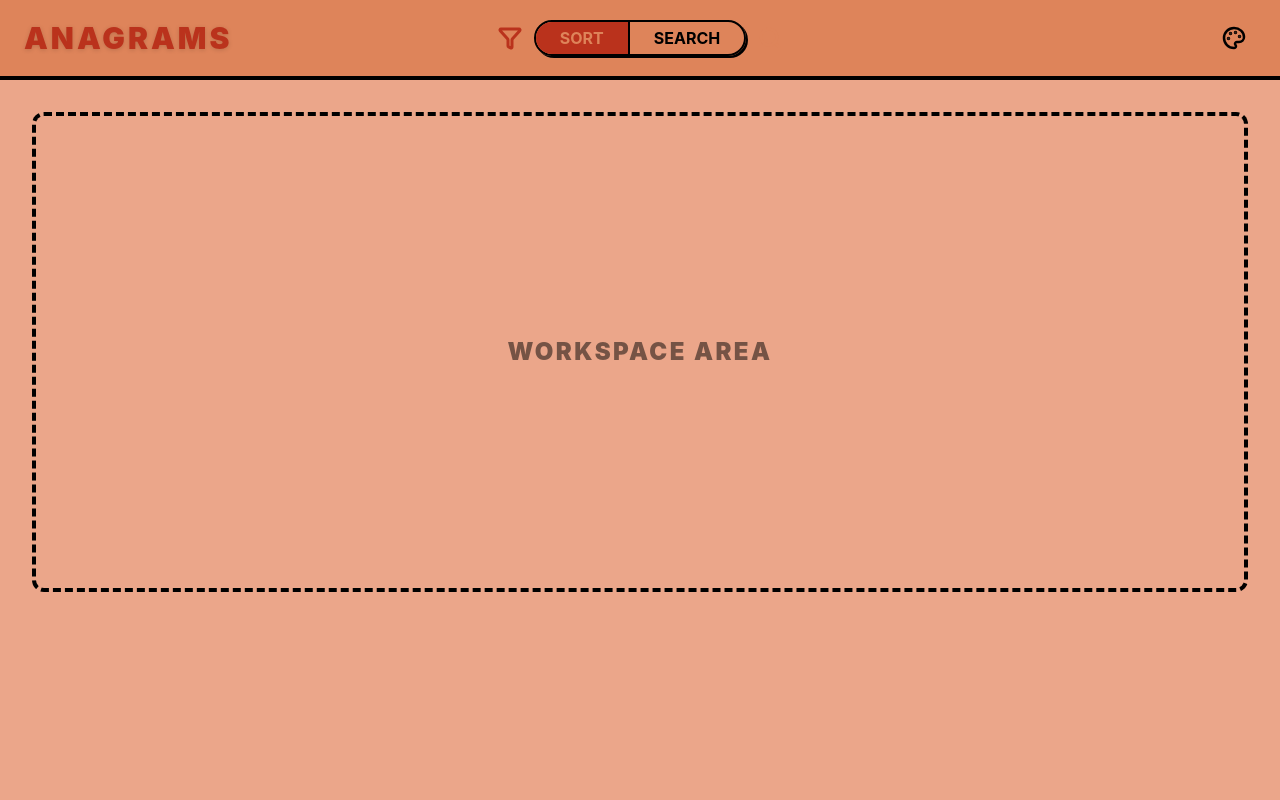
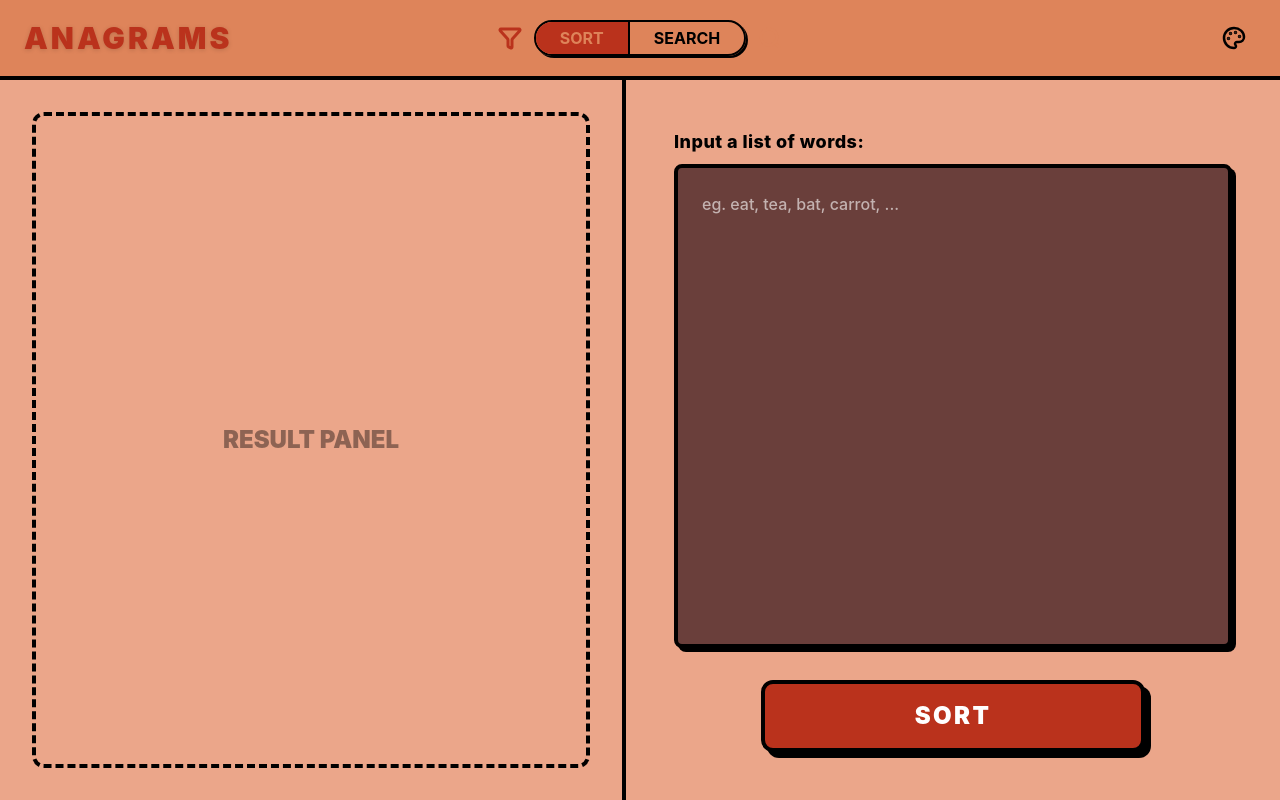
Before and after one commit to Clopo10/Anagram_groups, a React app in the folder frontend/: page / in a window 1280 px wide. Built offline with nearby package versions, Linux system fonts and the light colour scheme; the HTML template or start-up script is replaced by a standard one.

Commit message:
+request panel

```diff
--- a/frontend/src/App.jsx
+++ b/frontend/src/App.jsx
@@ -1,17 +1,45 @@
 import { useState } from "react";
 import Navbar from "./components/Navbar";
+import RequestPanel from "./components/RequestPanel";
 
 export default function App() {
-  // Keeps track of whether the user is in SORT or SEARCH mode
+  // Memory for toggle switch
   const [mode, setMode] = useState("SORT");
 
+  // Memory for textbox
+  const [input, setInput] = useState("");
+
+  // Function for the button
+  const handleSubmit = () => {
+    console.log(`Sending ${input} to the backend in ${mode} mode!`);
+  };
+
   return (
-    <div className="min-h-screen bg-[#eba68a] font-sans selection:bg-[#ba321c] selection:text-white">
+    <div className="h-screen flex flex-col bg-[#eba68a] font-sans selection:bg-[#ba321c] selection:text-white">
       <Navbar mode={mode} setMode={setMode} />
 
-      <main className="p-4 md:p-8 grow">
-        <div className="h-[60vh] border-4 border-black border-dashed rounded-xl flex items-center justify-center text-black/50 font-black text-2xl tracking-widest">
-          WORKSPACE AREA
+      {/* Workspace Area */}
+      <main className="flex-1 flex flex-col-reverse md:flex-row overflow-hidden">
+        {/* Left Column: Results Area */}
+        <div className="flex-1 p-6 md:p-8 flex flex-col overflow-hidden">
+          <div className="flex-1 border-4 border-black border-dashed rounded-xl flex flex-col items-center justify-center font-black text-black/40 text-2xl text-center space-y-4">
+            <span>RESULT PANEL</span>
+          </div>
+        </div>
+
+        {/* The desktop divider line */}
+        <div className="hidden md:block w-1 bg-black"></div>
+        {/* The desktop divider line */}
+        <div className="block md:hidden h-1 w-full bg-black"></div>
+
+        {/* Right Column: Request Area */}
+        <div className="flex-1 p-6 md:p-12 flex flex-col overflow-hidden">
+          <RequestPanel
+            mode={mode}
+            input={input}
+            setInput={setInput}
+            onSubmit={handleSubmit}
+          />
         </div>
       </main>
     </div>
--- /dev/null
+++ b/frontend/src/components/RequestPanel.jsx
@@ -0,0 +1,24 @@
+export default function RequestPanel({ mode, input, setInput, onSubmit }) {
+  return (
+    <div className="flex flex-col h-full w-full">
+      <label className="text-black font-extrabold text-lg mb-2 tracking-wide">
+        Input a list of words:
+      </label>
+
+      <textarea
+        value={input}
+        onChange={(e) => setInput(e.target.value)}
+        placeholder="eg. eat, tea, bat, carrot, ..."
+        className="grow w-full bg-[#6a3f3b] text-white p-6 rounded-lg border-4 border-black outline-none focus:ring-4 focus:ring-black/20 resize-none font-medium placeholder-white/60 shadow-[4px_4px_0px_rgba(0,0,0,1)] transition-all mb-8"
+        spellCheck="false"
+      />
+
+      <button
+        onClick={onSubmit}
+        className="w-full max-w-sm mx-auto bg-[#ba321c] text-white font-black text-2xl py-4 rounded-xl border-4 border-black hover:bg-[#8f2413] hover:translate-y-1 hover:shadow-[0px_0px_0px_rgba(0,0,0,1)] active:translate-y-2 transition-all shadow-[6px_6px_0px_rgba(0,0,0,1)] tracking-widest"
+      >
+        {mode}
+      </button>
+    </div>
+  );
+}
```
